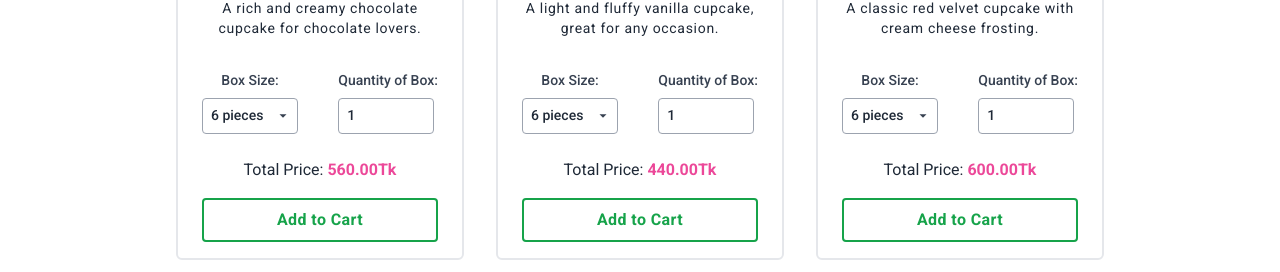
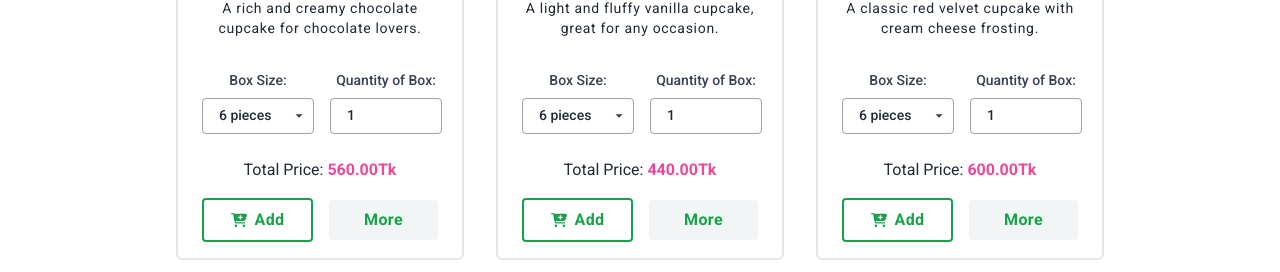
Before and after one commit to Nisha0202/sugary, a React (Vite) app in the folder client/: page /menu in a window 1280 px wide. Shown: the part 528-800 px from the top of the page. Built offline with nearby package versions, Linux system fonts and the light colour scheme; no server answers.

Commit message:
Card more button added

```diff
--- a/client/src/components/Card.jsx
+++ b/client/src/components/Card.jsx
@@ -1,6 +1,6 @@
 import React, { useState, useEffect } from 'react';
 import { IoMdArrowDropdown } from "react-icons/io";
-
+import { FaCartPlus } from "react-icons/fa6";
 const Card = ({ cupcake }) => {
     const [boxSize, setBoxSize] = useState(6);
     const [quantity, setQuantity] = useState(1);
@@ -40,7 +40,7 @@ const Card = ({ cupcake }) => {
             </div>
             <div className="px-2 w-full">
                 {/* selection */}
-                <div className='flex w-full justify-between items-center gap-8 font-medium '>
+                <div className='flex w-full justify-between items-center font-medium gap-4'>
                     <div className="mb-4">
                         <label className="block text-gray-700 text-sm  mb-2" htmlFor="boxSize">
                             Box Size:
@@ -48,7 +48,7 @@ const Card = ({ cupcake }) => {
                         <div className="relative">
                             <select
                                 id="boxSize"
-                                className="block p-2 min-w-24 text-sm appearance-none bg-white border border-gray-400 hover:border-gray-500
+                                className="block py-2 px-4 min-w-28 text-sm appearance-none bg-white border border-gray-400 hover:border-gray-500
                                  rounded leading-tight focus:outline-none focus:shadow-outline"
                                 value={boxSize}
                                 onChange={handleBoxSizeChange}
@@ -69,7 +69,7 @@ const Card = ({ cupcake }) => {
                             type="number"
                             id="quantity"
                             min="1" max={"6"}
-                            className="block p-2 appearance-none text-sm w-24 bg-white border border-gray-400 hover:border-gray-500
+                            className="block py-2 px-4 appearance-none text-sm w-28 bg-white border border-gray-400 hover:border-gray-500
                             rounded leading-tight focus:outline-none focus:shadow-outline"
                             value={quantity}
                             onChange={handleQuantityChange}
@@ -84,9 +84,18 @@ const Card = ({ cupcake }) => {
                     <p className="mt-2  ">Total Price: <span className=' text-pink-500 font-semibold'>{(price * quantity).toFixed(2)}Tk</span></p>
                 </div>
                 {/* action */}
-                <button className="mt-4 w-full border-2 border-green-600 text-green-600 tracking-wide hover:bg-gray-100 font-bold py-2 px-4 rounded">
-                    Add to Cart
-                </button>
+                <div className='w-full flex items-center justify-between gap-4 mt-4'>
+
+                    <button className="w-full flex py-2 items-center justify-center gap-2 border-2 border-green-600 text-green-600 tracking-wide
+                     hover:bg-gray-300 font-bold rounded">
+                        <FaCartPlus /> Add
+                    </button>
+                    <button className="w-full border-0 py-2 bg-gray-100 text-green-600 tracking-wide hover:bg-gray-300 font-bold  rounded">
+                        More
+                    </button>
+
+                </div>
+
             </div>
         </div>
     );
```
